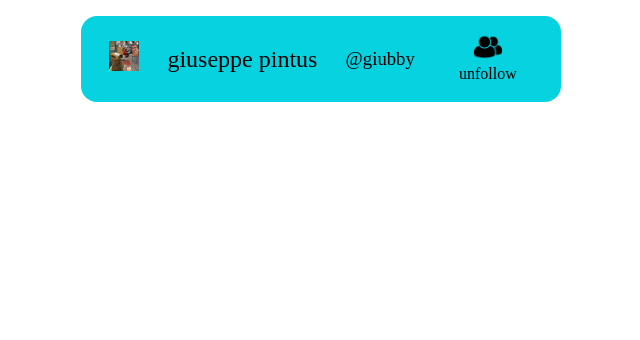
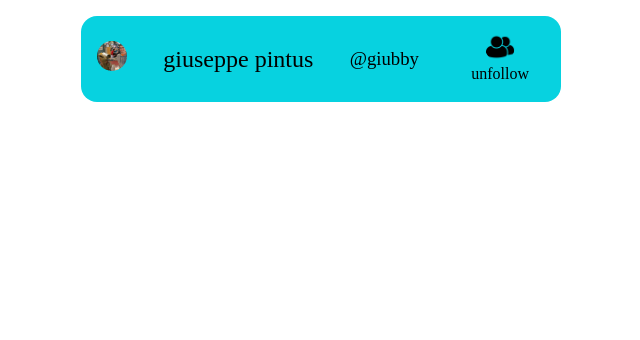
Before and after one commit to giuseppePintus/proj-webUnibo2022, a PHP site: page /search.php in a window 1280 px wide. Shown: the part 87-427 px from the top of the page, without its empty margins (319-959 px from the left). Run offline with PHP 8.4, Linux system fonts and the light colour scheme; the visitor is signed in with stand-in values (Sample User, id 1); data comes from the database, SQL or seed files in the repository.

Commit message:
Update search page style

```diff
--- a/backend/css/stylebase.css
+++ b/backend/css/stylebase.css
@@ -706,7 +706,7 @@ body>aside h1 {
 .searchPage{
     justify-self: center;
     width: 100%;
-    padding: 0;
+    padding: 0 1em;
     max-height: fit-content;
     margin: 1rem;
     border-radius: 1rem;
@@ -717,9 +717,12 @@ body>aside h1 {
     display: flex;
   align-items: center;
 
-   justify-content: space-evenly;
+   justify-content: space-between;
 
     width:100%
+}
+.searchPage img{
+    border-radius: 50%;
 }
 
 
```
